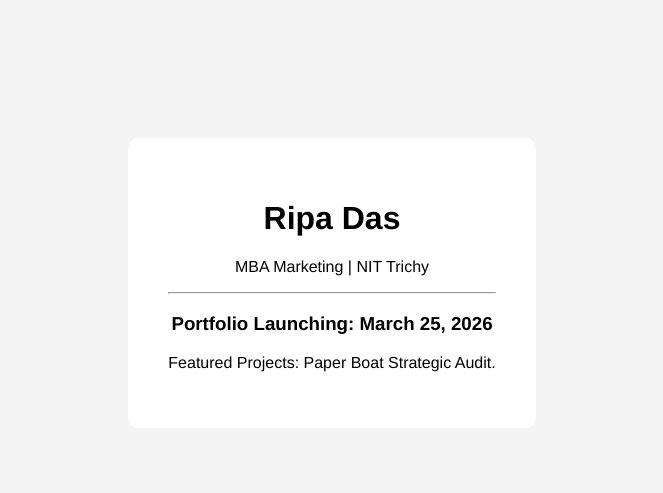
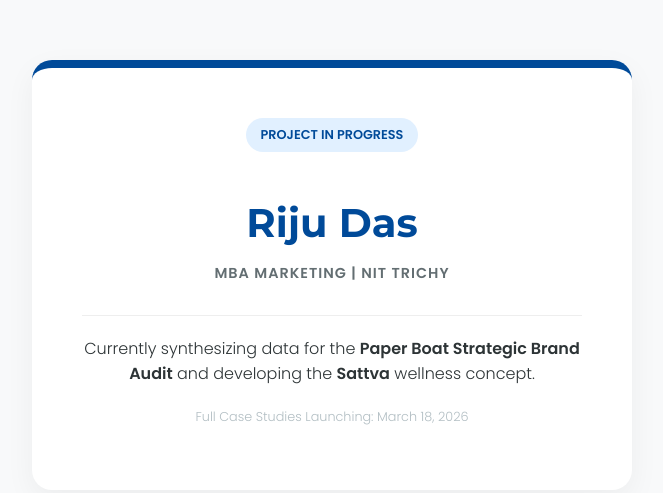
Before and after one commit to iamtryingTT/marketing_portfolio, a plain HTML site: page index.html in a window 1280 px wide. Shown: the part 125-618 px from the top of the page, without its empty margins (308-971 px from the left). Drawn offline with Linux system fonts and the light colour scheme.

Commit message:
index.html

```diff
--- a/index.html
+++ b/index.html
@@ -1,19 +1,87 @@
 <!DOCTYPE html>
-<html>
+<html lang="en">
 <head>
-    <title>Ripa Das | Marketing Portfolio</title>
+    <meta charset="UTF-8">
+    <meta name="viewport" content="width=device-width, initial-scale=1.0">
+    <title>Riju Das | Marketing Portfolio</title>
+
+    <link href="https://fonts.googleapis.com/css2?family=Montserrat:wght@700&family=Poppins:wght@300;400;600&display=swap" rel="stylesheet">
+
     <style>
-        body { font-family: Helvetica; display: flex; justify-content: center; align-items: center; height: 100vh; text-align: center; background-color: #f4f4f4; }
-        .box { background: white; padding: 40px; border-radius: 10px; shadow: 0 4px 10px rgba(0,0,0,0.1); }
+        :root {
+            --paperboat-blue: #004a99;
+            --soft-grey: #f8f9fa;
+            --text-dark: #2d3436;
+        }
+
+        body {
+            font-family: 'Poppins', sans-serif;
+            background-color: var(--soft-grey);
+            color: var(--text-dark);
+            display: flex;
+            justify-content: center;
+            align-items: center;
+            height: 100vh;
+            margin: 0;
+            text-align: center;
+        }
+
+        .container {
+            background: white;
+            padding: 50px;
+            border-radius: 20px;
+            box-shadow: 0 10px 30px rgba(0,0,0,0.05);
+            max-width: 500px;
+            border-top: 8px solid var(--paperboat-blue); /* Professional accent */
+        }
+
+        h1 {
+            font-family: 'Montserrat', sans-serif;
+            font-size: 2.5rem;
+            margin-bottom: 10px;
+            color: var(--paperboat-blue);
+        }
+
+        .subtitle {
+            font-weight: 600;
+            letter-spacing: 1px;
+            text-transform: uppercase;
+            font-size: 0.9rem;
+            color: #636e72;
+            margin-bottom: 30px;
+        }
+
+        .status-badge {
+            display: inline-block;
+            background-color: #e1f0ff;
+            color: var(--paperboat-blue);
+            padding: 8px 15px;
+            border-radius: 50px;
+            font-size: 0.8rem;
+            font-weight: 600;
+            margin-bottom: 20px;
+        }
+
+        hr { border: 0; border-top: 1px solid #eee; margin: 20px 0; }
+
+        p { font-weight: 300; line-height: 1.6; }
     </style>
 </head>
 <body>
-    <div class="box">
-        <h1>Ripa Das</h1>
-        <p>MBA Marketing | NIT Trichy</p>
+
+    <div class="container">
+        <div class="status-badge">PROJECT IN PROGRESS</div>
+        <h1>Riju Das</h1>
+        <p class="subtitle">MBA Marketing | NIT Trichy</p>
+
         <hr>
-        <h3>Portfolio Launching: March 25, 2026</h3>
-        <p>Featured Projects: Paper Boat Strategic Audit.</p>
+
+        <p>Currently synthesizing data for the <strong>Paper Boat Strategic Brand Audit</strong> and developing the <strong>Sattva</strong> wellness concept.</p>
+
+        <p style="font-size: 0.8rem; color: #b2bec3; margin-top: 20px;">
+            Full Case Studies Launching: March 18, 2026
+        </p>
     </div>
+
 </body>
 </html>
```
